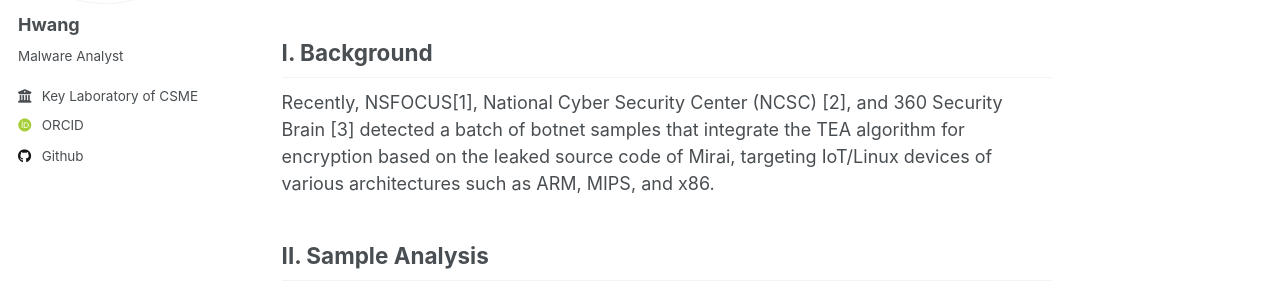
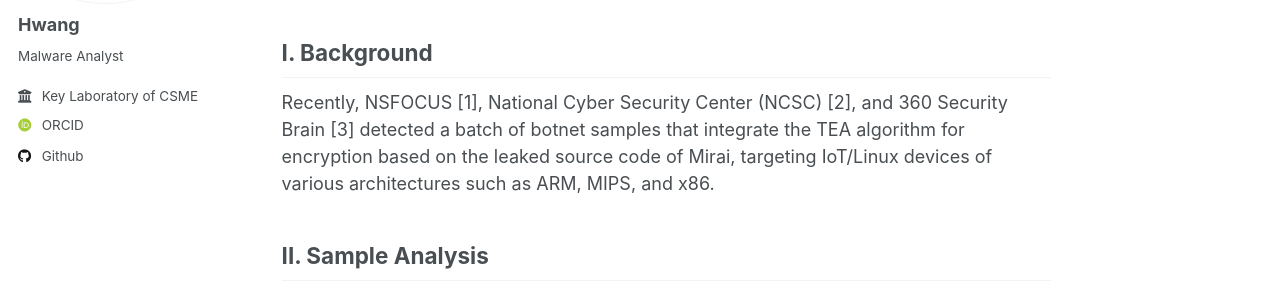
Before and after one commit to RrUZi/RrUZi.github.io, a Jekyll site: the page built from _posts/2024-12-28-blog-post-1.md, in a window 1280 px wide and 900 px high. Shown: the part 236-520 px from the top of the window. Built offline with Jekyll 4.4.1, drawn with Linux system fonts in a browser that asks for light colours; some web fonts are replaced; part of the change alters nothing that is shown.

```diff
--- a/_posts/2024-12-28-blog-post-1.md
+++ b/_posts/2024-12-28-blog-post-1.md
@@ -1,7 +1,7 @@
 ---
 title: 'In-depth Analysis of a New Mirai Variant'
 date: 2024-12-28
-permalink: # /posts/2012/08/blog-post-1/
+permalink: # /posts/2024/12/blog-post-1/
 tags:
   - malware
   - mirai
@@ -9,7 +9,7 @@ tags:
 
 ## I. Background
 
-Recently, NSFOCUS[1], National Cyber Security Center (NCSC) [2], and 360 Security Brain [3] detected a batch of botnet samples that integrate the TEA algorithm for encryption based on the leaked source code of Mirai, targeting IoT/Linux devices of various architectures such as ARM, MIPS, and x86.
+Recently, NSFOCUS [1], National Cyber Security Center (NCSC) [2], and 360 Security Brain [3] detected a batch of botnet samples that integrate the TEA algorithm for encryption based on the leaked source code of Mirai, targeting IoT/Linux devices of various architectures such as ARM, MIPS, and x86.
 
 ## II. Sample Analysis
 
```
